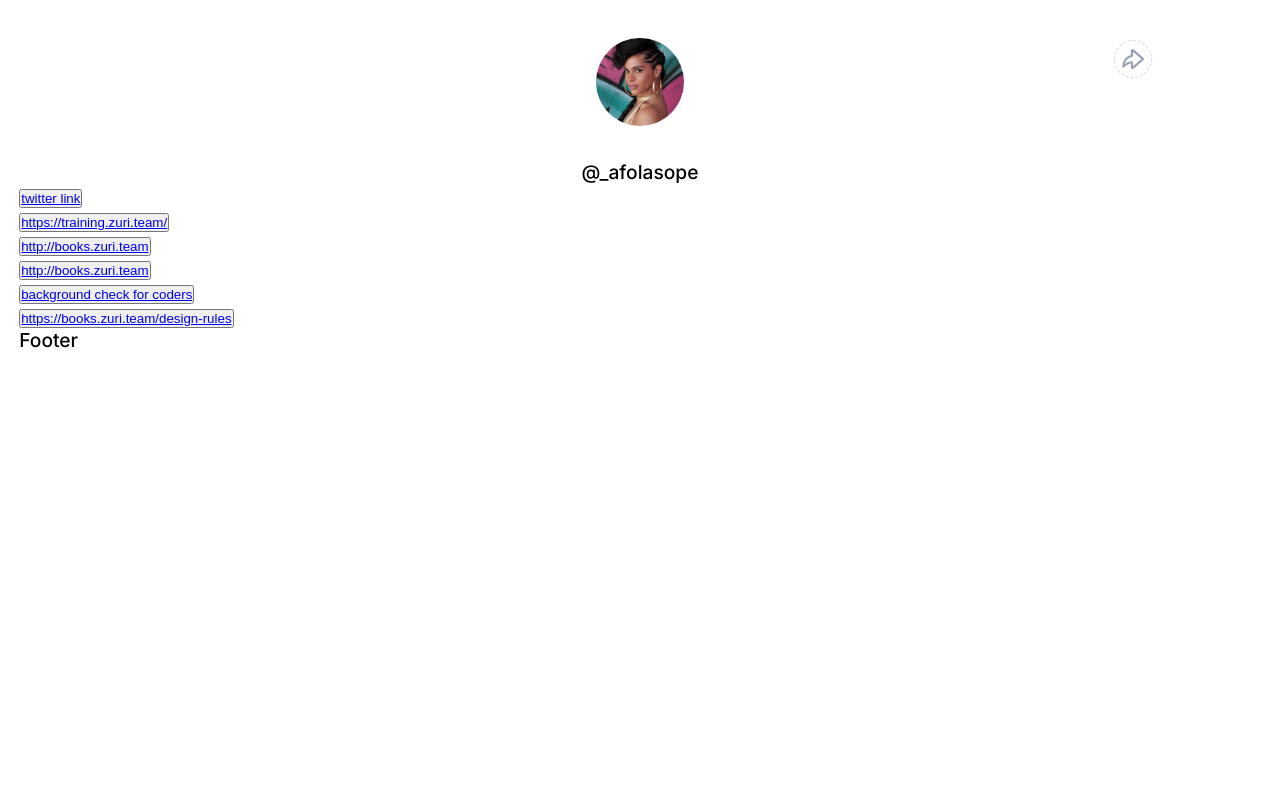
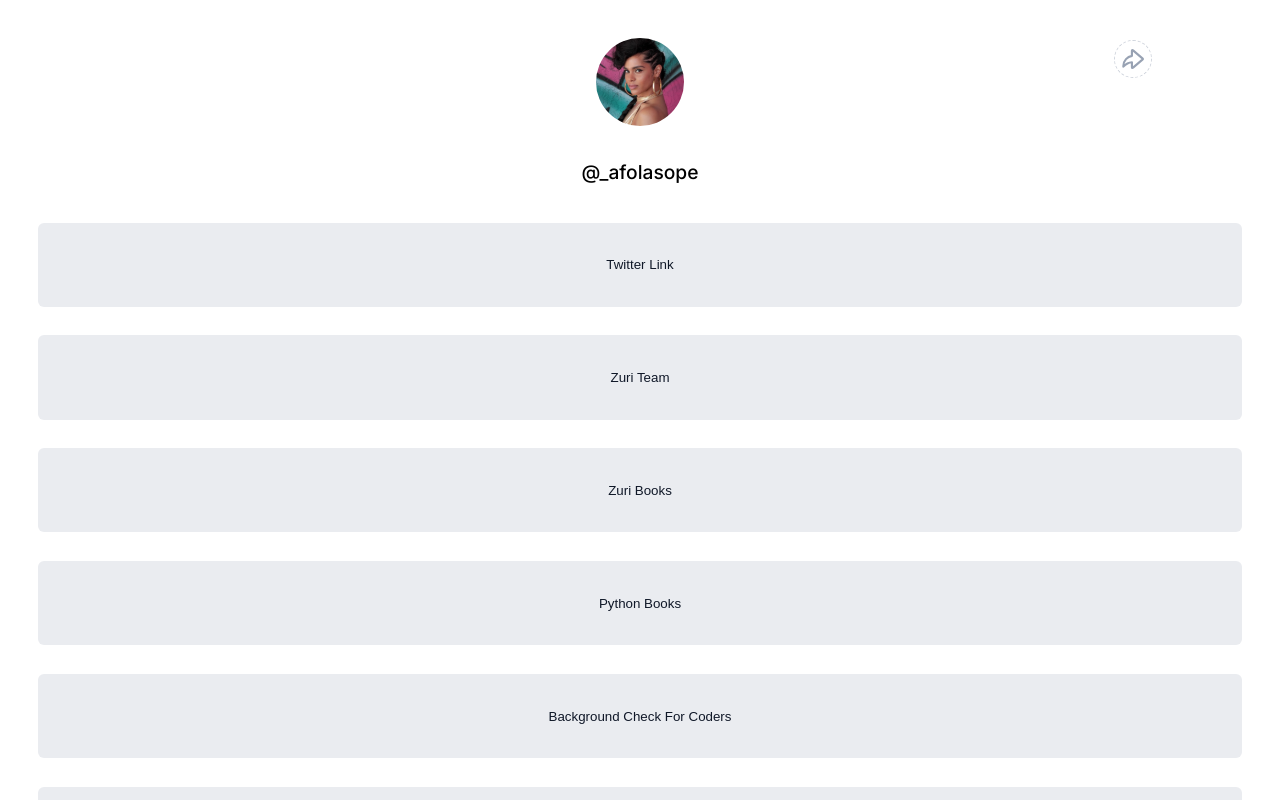
Before and after one commit to afolasope/links-train, a React (Create React App) app: page / in a window 1280 px wide. Shown: the top 800 px of the page. Built offline with nearby package versions, Linux system fonts and the light colour scheme.

Commit message:
adds styling to links

```diff
--- a/src/components/Column.js
+++ b/src/components/Column.js
@@ -2,7 +2,7 @@ import React from 'react';
 
 const Column = ({ title, url }) => {
   return (
-    <div>
+    <div className='link'>
       <button>
         <a href={`${url}`} target="_blank" rel="noreferrer">
           {title}
--- a/src/components/Links.js
+++ b/src/components/Links.js
@@ -11,19 +11,19 @@ const data = [
     id: 'btn__zuri',
     link: 'zuri team',
     desc: 'Meet the Zuri Family',
-    link: 'https://training.zuri.team/',
+    url: 'https://training.zuri.team/',
   },
   {
     id: "books",
     link: 'zuri books',
     desc: 'Zuris Library of books. You can find all kinds of tech related books right here on the Zuri librabry, you get access to free and premium books to help you with your tech journey.',
-    link: 'http://books.zuri.team',
+    url: 'http://books.zuri.team',
   },
   {
     id: "book__python",
     link: 'python books',
     desc: 'Are you new to python? Grab a copy of my beginner friendly book on python.',
-    link: 'http://books.zuri.team',
+    url: 'http://books.zuri.team',
   },
   {
     id: 'pitch',
@@ -35,16 +35,16 @@ const data = [
     id: 'book_design',
     link: 'design books',
     desc: 'Get the best book money can get you on UI/UX.',
-    link: 'https://books.zuri.team/design-rules',
+    url: 'https://books.zuri.team/design-rules',
   },
 ];
 
 const Links = () => {
   return (
-    <div>
+    <div className='links'>
       {data.map((item, index) => {
         return (
-          <div key={item.id}>
+          <div key={index}>
             <Column url={item.url} title={item.link} />
           </div>
         );
--- a/src/index.css
+++ b/src/index.css
@@ -1,5 +1,5 @@
-:root{
-  --grey-pry: #EAECF0
+:root {
+  --grey-pry: #eaecf0;
 }
 
 * {
@@ -18,7 +18,7 @@ html {
 header {
   position: relative;
 }
-#slack{
+#slack {
   display: none;
 }
 .img-container {
@@ -54,3 +54,28 @@ header {
 }
 
 /* Links */
+.links {
+  padding: 2rem 1rem;
+}
+.link button {
+  width: 100%;
+  margin-bottom: 1.5rem;
+  background-color: transparent;
+  border: none;
+}
+.link button a {
+  width: 100%;
+  padding: 1.8rem;
+  display: block;
+  background-color: #eaecf0;
+  border-radius: 6px;
+  text-transform: capitalize;
+  transition: all 0.3s ease-in-out;
+}
+.link button a:hover {
+  background-color: #d0d5dd;
+}
+a {
+  text-decoration: none;
+  color: #101828;
+}
```
